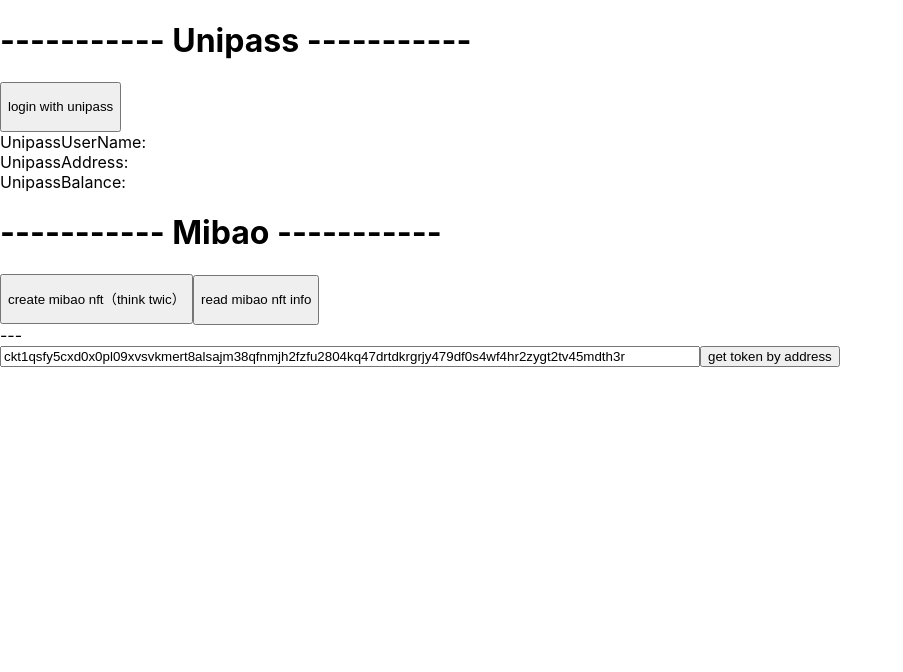
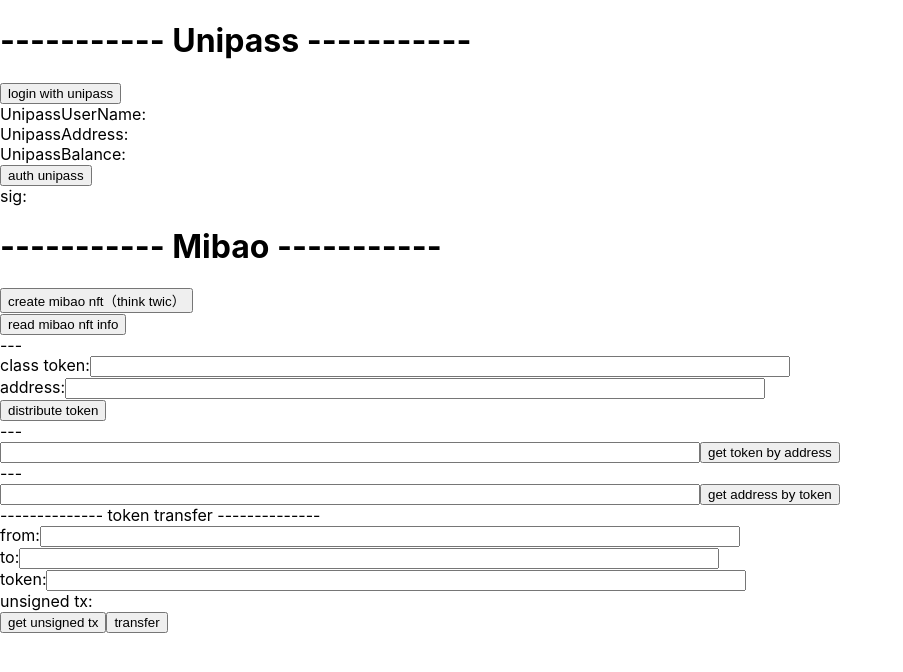
Before and after one commit to nervape/avatar, a Next.js app in the folder nervape-avatar/: page / in a window 1280 px wide. Shown: the top 672 px of the page, without its empty margins (0-903 px from the left). Built offline with nearby package versions, Linux system fonts and the light colour scheme; what @lay2/pw-core, up-ckb-alpha-test, up-core-test would draw is missing.

Commit message:
save phased worksapce .

```diff
--- a/nervape-avatar/package.json
+++ b/nervape-avatar/package.json
@@ -11,6 +11,7 @@
   "dependencies": {
     "@lay2/pw-core": "^0.4.0-alpha.13",
     "@types/crypto-js": "^4.1.1",
+    "crypto": "^1.0.1",
     "crypto-js": "^4.1.1",
     "moment": "^2.29.3",
     "next": "12.1.5",
--- /dev/null
+++ b/nervape-avatar/pages/api/mibao/distribute-token.ts
@@ -0,0 +1,20 @@
+// Next.js API route support: https://nextjs.org/docs/api-routes/introduction
+import type { NextApiRequest, NextApiResponse } from "next";
+import { MibaoApi } from "./mibao";
+
+const mibao = new MibaoApi();
+
+export default async function handler(
+  req: NextApiRequest,
+  res: NextApiResponse
+) {
+  if (req.method === "POST") {
+    const token_class_uuid = req.body.token_class_uuid;
+    const addresses = req.body.addresses;
+    const mRes = await mibao.fnDistributeToken(token_class_uuid, addresses);
+    res.status(200).json({ ...mRes.data });
+    // res.status(200).json({ token_class_uuid, addresses });
+  } else {
+    res.status(200).json({ code: -1, msg: "wrong!!" });
+  }
+}
--- a/nervape-avatar/pages/api/mibao/mibao.ts
+++ b/nervape-avatar/pages/api/mibao/mibao.ts
@@ -10,14 +10,6 @@
 const mbKey = "bls2RtJtJOULTw3h";
 const mbSecret =
   "faf57e6b2f20e4e74f0a0202574325267c34c36f395084ec803d9cd05562c025";
-
-// UnipassUserName:quaye
-// UnipassAddress:ckt1qr2pg3dys3dqnstr6960t9jysa6x2ugqx9vz7eqt5ts3gdasqkupyqdwuvk9n9zqxtt6mmmknmtywnlqajz2yjqrcrxmu
-// UnipassBalance:0
-
-// UnipassUserName:quaye_en
-// UnipassAddress:ckt1qr2pg3dys3dqnstr6960t9jysa6x2ugqx9vz7eqt5ts3gdasqkupyqfhh27r2zp9cjv5jxfnpu9a6z2kwtnsnuqgp6l9d
-// UnipassBalance:0
 
 export class MibaoApi {
   fnGetSignature(
@@ -44,7 +36,7 @@
    * @param {*} endpoint
    * @param {*} content
    */
-  async fnMiBaoRequest(m: Method, e: string, c = "") {
+  async fnMiBaoRequest(m: Method, e: string, c: any = "") {
     // 运行时数据
     const key = mbKey;
     const secret = mbSecret;
@@ -74,7 +66,7 @@
       secret,
       method,
       endpoint,
-      content,
+      typeof content === "string" ? content : JSON.stringify(content),
       gmt,
       content_type
     );
@@ -164,7 +156,7 @@
    * @param {*} token_class_uuid 设计秘宝时返回的 token class uuid
    * @param {*} addresses 一个由 ckb 地址组成的列表:[ add1 , add2 ]
    */
-  fnDistributeToken = async (token_class_uuid: string, addresses: string) => {
+  fnDistributeToken = async (token_class_uuid: string, addresses: string[]) => {
     const method = "POST";
     const endpoint = `${mbApiVersion}/token_classes/${token_class_uuid}/tokens`;
     const content = { addresses };
@@ -189,4 +181,35 @@
     const res = await this.fnMiBaoRequest(method, endpoint);
     return res;
   }
+
+  async fnTransferTokenNew(
+    from_address: string,
+    to_address: string,
+    token_uuid: string
+  ) {
+    console.log("========fnTransferTokenNew   in",)
+    const method = "GET";
+    const endpoint = `${mbApiVersion}/tx/token_transfers/new?from_address=${from_address}&to_address=${to_address}&token_uuid=${token_uuid}`;
+    const res = await this.fnMiBaoRequest(method, endpoint);
+    console.log("========fnTransferTokenNew   out",)
+
+    return res;
+  }
+
+  async fnTransfer(
+    from_address: string,
+    to_address: string,
+    token_uuid: string,
+    signed_tx: string
+  ) {
+    console.log("from:", from_address);
+    console.log("to_address:", to_address);
+    console.log("token_uuid:", token_uuid);
+    console.log("signed_tx:", signed_tx);
+    const method = "POST";
+    const endpoint = `${mbApiVersion}/tx/token_transfers`;
+    const content = { from_address, to_address, token_uuid, signed_tx };
+    const res = await this.fnMiBaoRequest(method, endpoint, content);
+    return res;
+  }
 }
--- /dev/null
+++ b/nervape-avatar/pages/api/mibao/transer_signed_tx.ts
@@ -0,0 +1,22 @@
+// Next.js API route support: https://nextjs.org/docs/api-routes/introduction
+import type { NextApiRequest, NextApiResponse } from "next";
+import { MibaoApi } from "./mibao";
+
+const mibao = new MibaoApi();
+
+export default async function handler(
+  req: NextApiRequest,
+  res: NextApiResponse
+) {
+  if (req.method === "POST") {
+    const from = req.body.from;
+    const to = req.body.to;
+    const token = req.body.token;
+    const tx = req.body.tx;
+    const mRes = await mibao.fnTransfer(from, to, token,tx);
+    res.status(200).json({ ...mRes.data });
+    // res.status(200).json({ from, to, token, tx });
+  } else {
+    res.status(200).json({ code: -1, msg: "wrong!!" });
+  }
+}
--- a/nervape-avatar/pages/index.tsx
+++ b/nervape-avatar/pages/index.tsx
@@ -11,12 +11,21 @@
 const unipass = new UnipassApi();
 interface HomeProps {}
 interface HomeState {
-  UnipassUserName: String;
-  UnipassAddress: String;
-  UnipassBalance: String;
+  UnipassUserName: string;
+  UnipassAddress: string;
+  UnipassBalance: string;
+  UnipassSignature: string;
 
   MibaoData: any[];
+  distributeToken: string;
+  distributeAddress: string;
   searchAddress: string;
+  ownToken: string[];
+  searchToken: string;
+  transferFrom: string;
+  transferTo: string;
+  transferToken: string;
+  transferUnsignedTx: string;
 }
 
 export default class Home extends Component<HomeProps, HomeState> {
@@ -26,16 +35,28 @@
       UnipassUserName: "",
       UnipassAddress: "",
       UnipassBalance: "",
+      UnipassSignature: "",
 
       MibaoData: [],
-      searchAddress:
-        "ckt1qsfy5cxd0x0pl09xvsvkmert8alsajm38qfnmjh2fzfu2804kq47drtdkrgrjy479df0s4wf4hr2zygt2tv45mdth3r",
+      distributeToken: "",
+      distributeAddress: "",
+      searchAddress: "",
+      ownToken: [],
+      searchToken: "",
+
+      transferFrom: "",
+      transferTo: "",
+      transferToken: "",
+      transferUnsignedTx: "",
     };
     this.fnLoginWithUnipass = this.fnLoginWithUnipass.bind(this);
     this.fnCreateMibaoNft = this.fnCreateMibaoNft.bind(this);
     this.fnReadMibaoNft = this.fnReadMibaoNft.bind(this);
     this.fnGetTokenByAddress = this.fnGetTokenByAddress.bind(this);
     this.fnGetAddressByToken = this.fnGetAddressByToken.bind(this);
+    this.fnDistributeToken = this.fnDistributeToken.bind(this);
+    this.fnGetUnsignedTx = this.fnGetUnsignedTx.bind(this);
+    this.fnTransfer = this.fnTransfer.bind(this);
   }
   async fnLoginWithUnipass() {
     const { username, myAddress, myBalance } = await unipass.fnConnect();
@@ -44,6 +65,10 @@
       UnipassAddress: myAddress,
       UnipassBalance: myBalance,
     });
+  }
+  async fnAuthWithUnipass(username: string, message: string) {
+    const sigRes: any = await unipass.fnAuthorize(username, message);
+    this.setState({ UnipassSignature: sigRes.sig });
   }
 
   async fnCreateMibaoNft() {
@@ -82,6 +107,11 @@
       }
     );
     console.log("get token by address:", result);
+    this.setState({
+      ownToken: result.data.token_list.map((v: any) => {
+        return v.token_uuid;
+      }),
+    });
   }
 
   async fnGetAddressByToken(token: string) {
@@ -97,6 +127,53 @@
     console.log("get token by address:", result);
   }
 
+  async fnDistributeToken(token_class_uuid: string, addresses: string[]) {
+    console.log("token", token_class_uuid);
+    console.log("addresses", addresses);
+    const result = await axios.post(
+      "http://localhost:3000/api/mibao/distribute-token",
+      {
+        token_class_uuid,
+        addresses,
+      }
+    );
+    console.log("post distribute token", result);
+  }
+
+  async fnGetUnsignedTx(from: string, to: string, token: string) {
+    console.log("token", from);
+    console.log("to", to);
+    console.log("token", token);
+    const result = await axios.post(
+      "http://localhost:3000/api/mibao/get_unsigned_tx",
+      {
+        from,
+        to,
+        token,
+      }
+    );
+    console.log("post distribute token", result);
+    this.setState({
+      transferUnsignedTx: JSON.stringify(result.data.unsigned_tx),
+    });
+  }
+  async fnTransfer(from: string, to: string, token: string, tx: string) {
+    console.log("token", from);
+    console.log("to", to);
+    console.log("token", token);
+    console.log("tx", tx);
+    const result = await axios.post(
+      "http://localhost:3000/api/mibao/transer_signed_tx",
+      {
+        from,
+        to,
+        token,
+        tx,
+      }
+    );
+    console.log("post distribute token", result);
+  }
+
   render() {
     console.log("index render");
     const { UnipassUserName, UnipassAddress, UnipassBalance, MibaoData } =
@@ -107,46 +184,82 @@
         <div>
           {/* unipass */}
           <h1> ----------- Unipass ----------- </h1>
-          <button onClick={this.fnLoginWithUnipass} style={{ height: "50px" }}>
+          <div>
+            <button onClick={this.fnLoginWithUnipass}>
               login with unipass
             </button>
-
-          <div>UnipassUserName:{UnipassUserName}</div>
-          <div>UnipassAddress:{UnipassAddress}</div>
-          <div>UnipassBalance:{UnipassBalance}</div>
+            <div>UnipassUserName: {UnipassUserName}</div>
+            <div>UnipassAddress: {UnipassAddress}</div>
+            <div>UnipassBalance: {UnipassBalance}</div>
+          </div>
+        </div>
+        <div>
+          <button
+            onClick={() => {
+              this.fnAuthWithUnipass(
+                this.state.UnipassUserName,
+                this.state.transferUnsignedTx
+              );
+            }}
+          >
+            auth unipass
+          </button>
+        </div>
+        <div style={{ width: "800px", wordWrap: "break-word" }}>
+          sig: {this.state.UnipassSignature}
         </div>
         {/* mibao */}
         <h1> ----------- Mibao ----------- </h1>
-        <button onClick={this.fnCreateMibaoNft} style={{ height: "50px" }}>
+        <div>
+          <button onClick={this.fnCreateMibaoNft}>
             create mibao nft（think twic）
           </button>
-        <button onClick={this.fnReadMibaoNft} style={{ height: "50px" }}>
-          read mibao nft info
-        </button>
+        </div>
 
-        {MibaoData.map((v, i) => {
-          return (
-            <span key={i}>
-              <div>---{i}</div>
-              <div>name: {v.name}</div>
-              <div>uuid: {v.uuid}</div>
-              {/* <div>description: {v.description}</div>
-              <div>total: {v.total}</div>
-              <div>issued: {v.issued}</div> <div>is_banned: {v.is_banned}</div>{" "}
-              <div>cover_image_url: {v.cover_image_url}</div>{" "}
-              <div>renderer: {v.renderer}</div> */}
+        <div>
+          <button onClick={this.fnReadMibaoNft}>read mibao nft info</button>
+        </div>
+
+        <div>---</div>
+        <div>
+          <div>
+            class token:
+            <input
+              type="text"
+              style={{ width: "700px" }}
+              defaultValue={this.state.distributeToken}
+              onChange={(event) => {
+                this.setState({
+                  distributeToken: event.target.value,
+                });
+              }}
+            />
+          </div>
+          <div>
+            address:
+            <input
+              type="text"
+              style={{ width: "700px" }}
+              defaultValue={this.state.distributeAddress}
+              onChange={(event) => {
+                this.setState({
+                  distributeAddress: event.target.value,
+                });
+              }}
+            />
+          </div>
+
           <button
             onClick={() => {
-                  this.fnGetAddressByToken(v.uuid);
+              //  2022-04-27-16-48-12.280-mnft
+              const tokenClassUUid = this.state.distributeToken;
+              const addresses = [this.state.distributeAddress];
+              this.fnDistributeToken(tokenClassUUid, addresses);
             }}
-                style={{ height: "50px" }}
           >
-                read mibao nft info
+            distribute token
           </button>
-            </span>
-          );
-        })}
-
+        </div>
         <div>
           <div>---</div>
           <input
@@ -167,7 +280,121 @@
           >
             get token by address
           </button>
+          {this.state.ownToken.map((v, i) => {
+            return <div key={i}>{v}</div>;
+          })}
         </div>
+
+        <div>
+          <div>---</div>
+          <input
+            type="text"
+            style={{ width: "700px" }}
+            defaultValue={this.state.searchToken}
+            onChange={(event) => {
+              this.setState({
+                searchToken: event.target.value,
+              });
+            }}
+          />
+          <button
+            onClick={() => {
+              this.fnGetAddressByToken(this.state.searchToken);
+            }}
+          >
+            get address by token
+          </button>
+        </div>
+
+        <div>
+          <div> -------------- token transfer -------------- </div>
+          <div>
+            from:
+            <input
+              type="text"
+              style={{ width: "700px" }}
+              defaultValue={this.state.transferFrom}
+              onChange={(event) => {
+                this.setState({
+                  transferFrom: event.target.value,
+                });
+              }}
+            />
+          </div>
+          <div>
+            to:
+            <input
+              type="text"
+              style={{ width: "700px" }}
+              defaultValue={this.state.transferTo}
+              onChange={(event) => {
+                this.setState({
+                  transferTo: event.target.value,
+                });
+              }}
+            />
+          </div>
+
+          <div>
+            token:
+            <input
+              type="text"
+              style={{ width: "700px" }}
+              defaultValue={this.state.transferToken}
+              onChange={(event) => {
+                this.setState({
+                  transferToken: event.target.value,
+                });
+              }}
+            />
+          </div>
+          <div style={{ width: "800px", wordWrap: "break-word" }}>
+            unsigned tx: {this.state.transferUnsignedTx}
+          </div>
+
+          <button
+            onClick={() => {
+              this.fnGetUnsignedTx(
+                this.state.transferFrom,
+                this.state.transferTo,
+                this.state.transferToken
+              );
+            }}
+          >
+            get unsigned tx
+          </button>
+
+          <button
+            onClick={() => {
+              const tx = JSON.parse(this.state.transferUnsignedTx);
+              tx.witnesses[0] = this.state.UnipassSignature;
+              console.log("signed tx", tx);
+              this.fnTransfer(
+                this.state.transferFrom,
+                this.state.transferTo,
+                this.state.transferToken,
+                JSON.stringify(tx)
+              );
+            }}
+          >
+            transfer
+          </button>
+        </div>
+
+        {MibaoData.map((v, i) => {
+          return (
+            <span key={i}>
+              <div>---{i}</div>
+              <div>name: {v.name}</div>
+              <div>uuid: {v.uuid}</div>
+              {/* <div>description: {v.description}</div>
+              <div>total: {v.total}</div>
+              <div>issued: {v.issued}</div> <div>is_banned: {v.is_banned}</div>{" "}
+              <div>cover_image_url: {v.cover_image_url}</div>{" "}
+              <div>renderer: {v.renderer}</div> */}
+            </span>
+          );
+        })}
       </div>
     );
   }
```
Also changed, not shown: nervape-avatar/pages/api/mibao/get_unsigned_tx.ts (added, +21 -0 lines), nervape-avatar/pages/third/unipass.ts (+20 -3 lines), 1 other file (tests, documents, lock files or other folders). Lines whose indentation alone changed are shown as unchanged.
